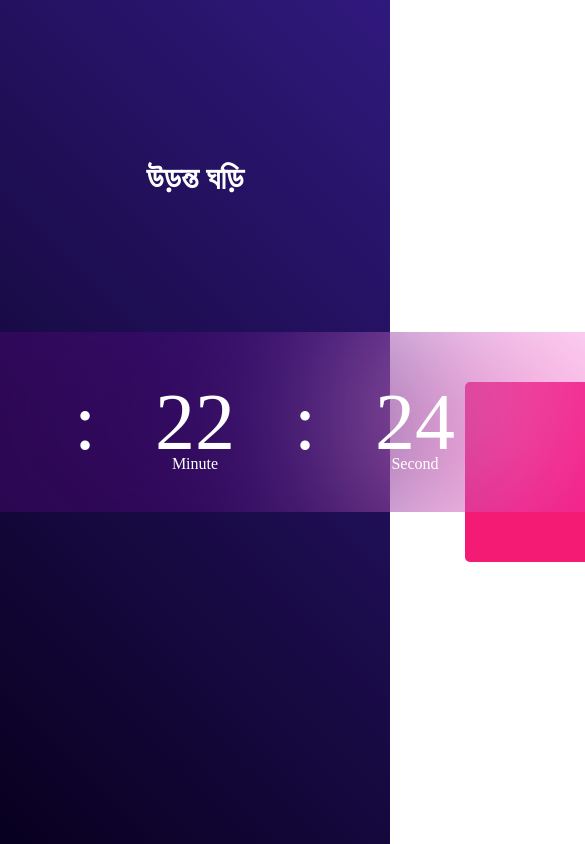
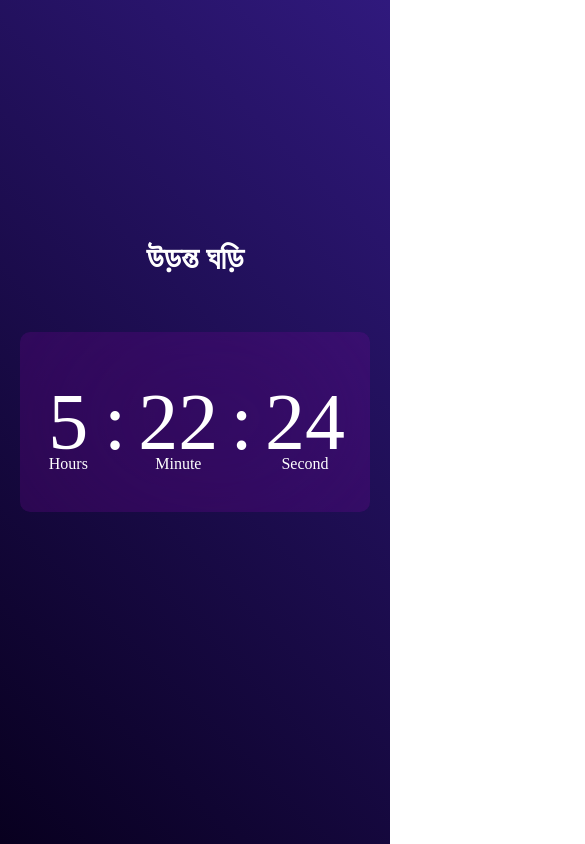
Before and after one commit to shujuwing/Digital-Clock, a plain HTML site: page index.html in a window 390 px wide. Shown: the top 844 px of the page, 585 px wide, since content can reach past the window. Drawn offline with Linux system fonts and the light colour scheme.

Commit message:
version-1.1

```diff
--- a/style.css
+++ b/style.css
@@ -14,7 +14,7 @@
 
 .title{
     text-align: center;
-    padding-top: 10rem;
+    padding-top: 15rem;
 
 }
 
@@ -97,3 +97,31 @@
 #sec::after{
     content: 'Second';
 }
+
+
+
+@media screen and (max-width:920px){
+    .container::after{
+        content: '';
+        width: 0px;
+        height: 0px;
+
+    }
+    .container::before{
+        content: '';
+        width: 0px;
+        height: 0px;
+
+    }
+
+    .container{
+        width: 350px;
+    }
+
+    .clock{
+        width: 350px;
+        padding: 25px;
+
+    }
+
+}
```
